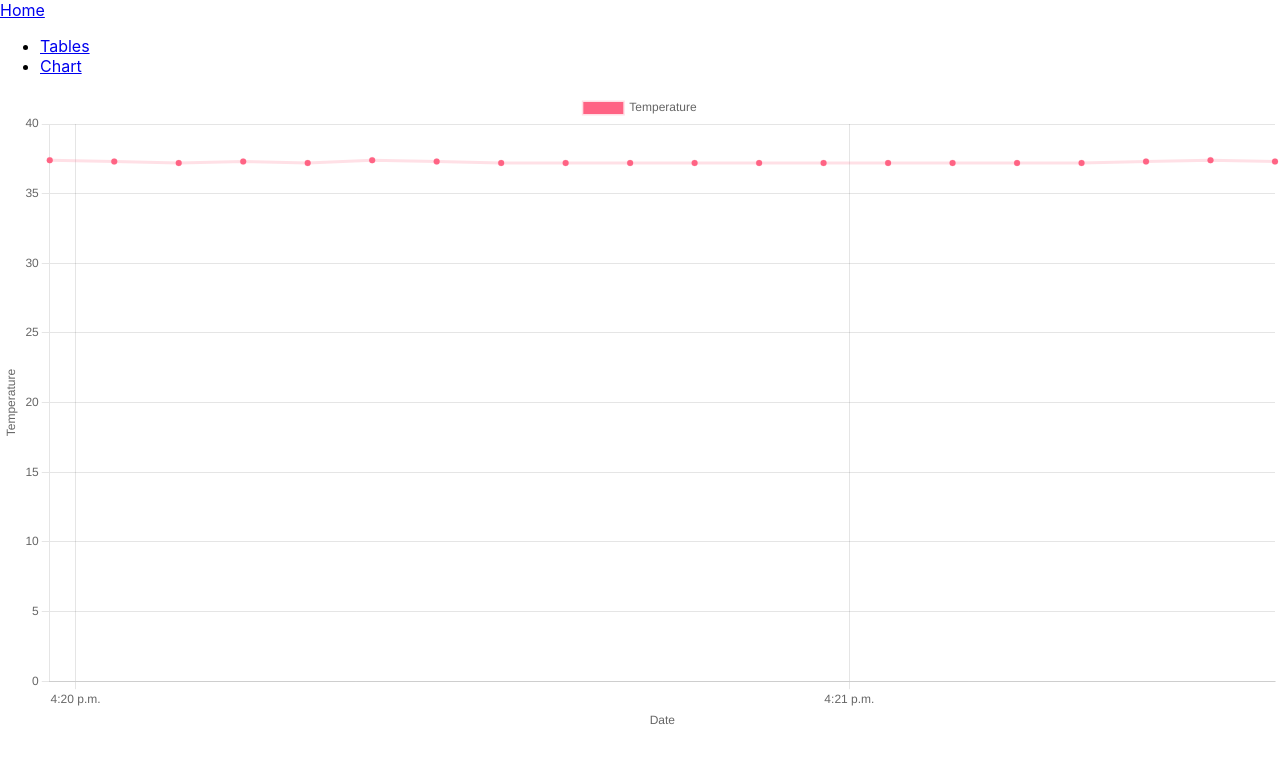
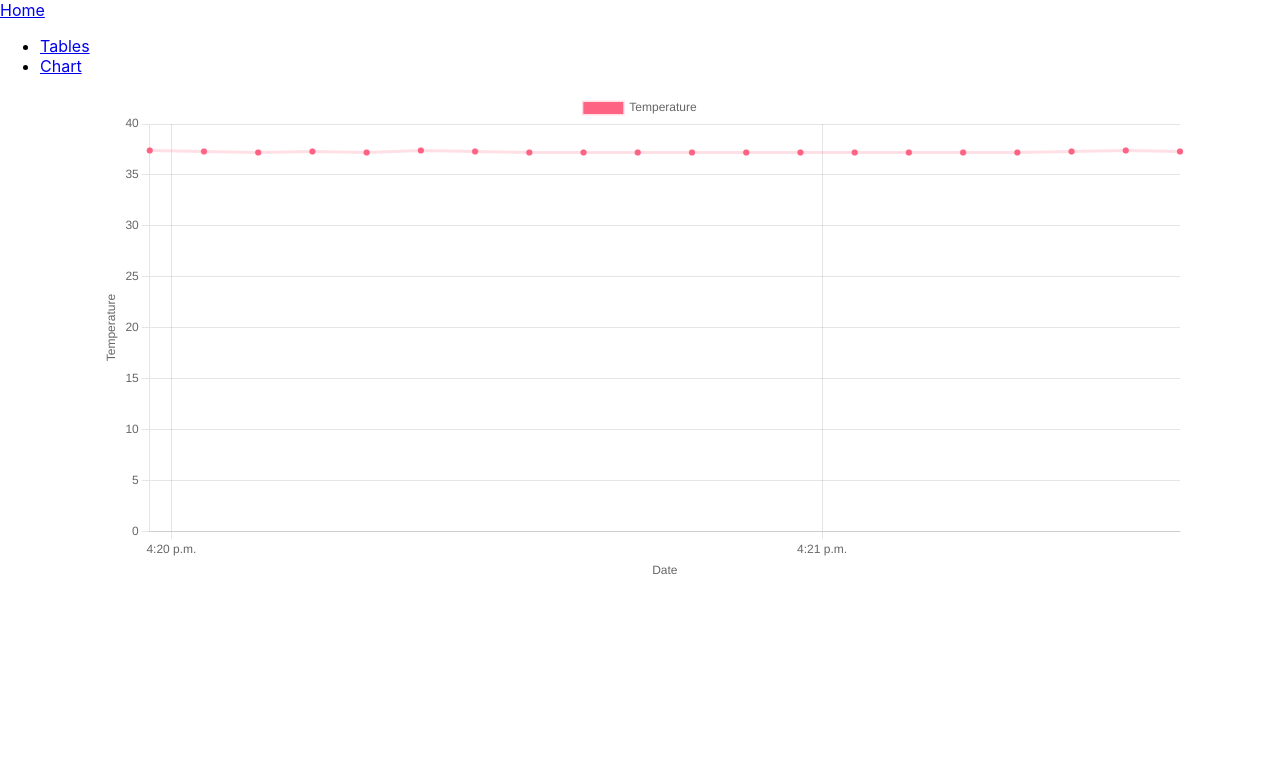
Before and after one commit to duyhoang9/milestone1, a React (Create React App) app: page /chart in a window 1280 px wide. Shown: the top 764 px of the page. Built offline with nearby package versions, Linux system fonts and the light colour scheme.

Commit message:
chart resizing

```diff
--- a/src/Components/Charts/Charts.js
+++ b/src/Components/Charts/Charts.js
@@ -40,6 +40,13 @@ const Charts = ({ data }) => {
         },
       },
     },
+    layout: {
+      padding: {
+        left: 100,
+        right: 100,
+        bottom: 150,
+      },
+    },
     // Additional configuration options...
   };
 
```
